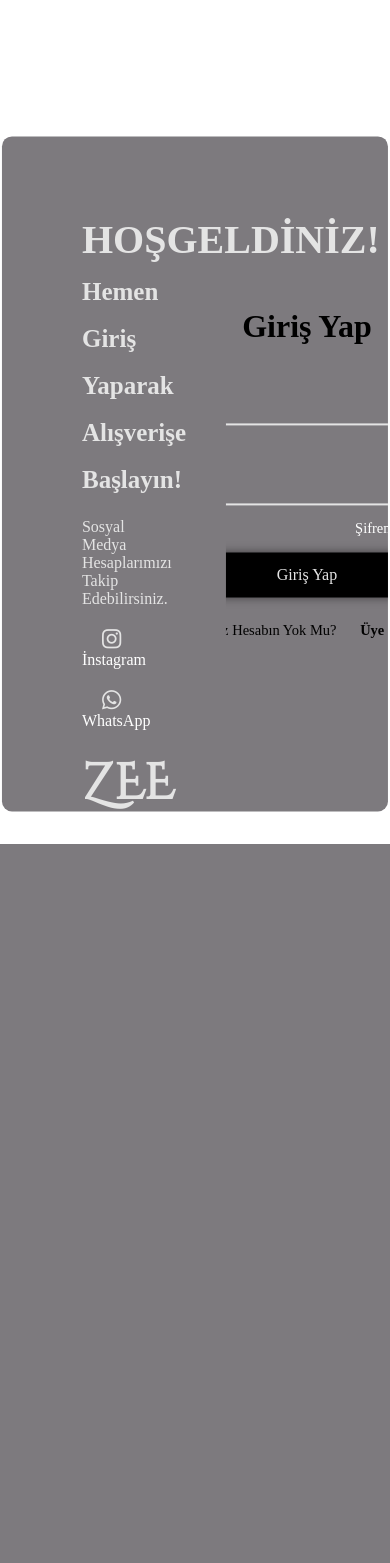
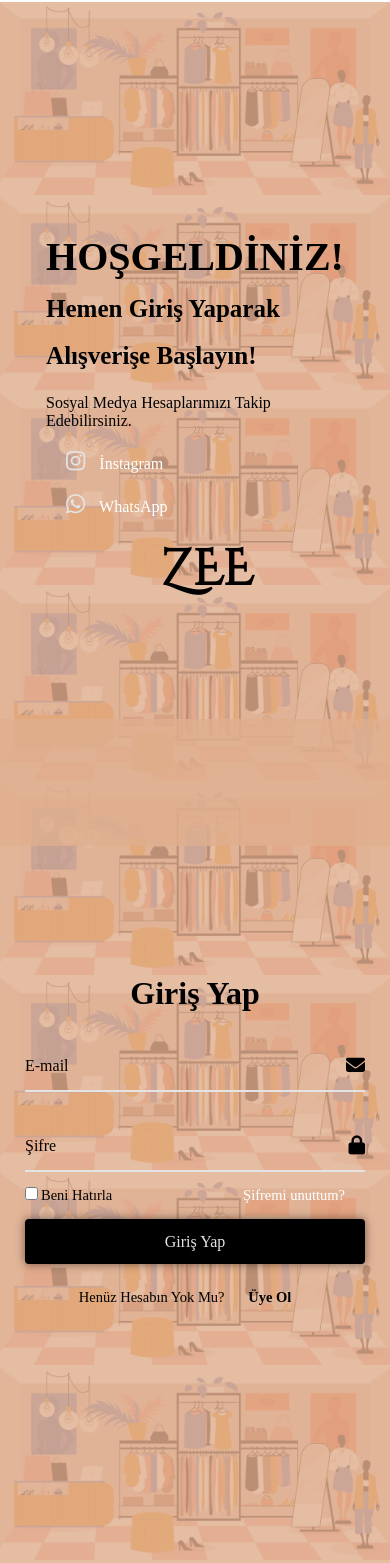
Before and after one commit to esmanurgokkaya/e-ticaret-sitesi, a PHP site: page /login-register.html in a window 390 px wide. Before the commit the page ends 844 px from the top, so only its background shows below. Run offline with PHP 8.4, Linux system fonts and the light colour scheme.

Commit message:
login-responsive

```diff
--- a/css/login-register.css
+++ b/css/login-register.css
@@ -1,14 +1,18 @@
+body{
+    background-image: url('../images/bg.jpg');
+    background-repeat: repeat;
+    background-size: cover;
+    background-position: unset;
+}
+
 .container2{
     position: absolute;
-    top: 55%;
+    top: 49%;
     left: 50%;
     transform: translate(-50%,-50%);
-    width: 99%;
-    height: 80vh;
-    background: rgb(125, 122, 126) no-repeat;
-    background-size: cover;
-    background-position: center;
-    border-radius: 10px;
+    width: 100%;
+    height: 100%;
+    background-color: rgba(224, 175, 143,0.82);
     margin-top: 10px;
 }
 
@@ -20,7 +24,7 @@
     height: 100%;
     background: transparent;
     padding: 80px;
-    color: #e4e4e4;
+    color: black;
     display: flex;
     justify-content: space-evenly;
     flex-direction: column;
@@ -105,7 +109,7 @@
     border: none;
     outline: none;
     font-size: 16px;
-    color: #e4e4e4;
+    color: black;
     font-weight: 500;
     padding-right: 28px;
 }
@@ -142,7 +146,7 @@
 }
 
 .remember-forgot label input{
-    accent-color: #e4e4e4;
+    accent-color: black;
     margin-right: 3px;
 }
 .remember-forgot a{
@@ -182,3 +186,17 @@
 .login-register p a:hover{
     text-decoration: underline;
 }
+
+@media screen and (max-width: 810px) {
+    .container2 .content {
+      width: 100%;
+      justify-content: center;
+      align-items: center;
+    }
+
+    .container2 .logreg-box {
+      width: 100%;
+      top: 85%;
+      background-color: rgba(224, 175, 143,0.82);
+    }
+}
--- a/login-register.html
+++ b/login-register.html
@@ -21,86 +21,6 @@
 
   </head>
   <body>
-    <!-- <header class="header">
-        <div class="container header__inner">
-            <h1 class="logo">ZEE</h1>
-            <form action="" method="get" id="arama" class="search">
-              <input type="text" placeholder="Ürün Ara">
-              <button type="submit"><i class="fa-solid fa-magnifying-glass"></i></button>
-            </form>
-            <div class="icons">
-                <ul>
-                  <li><a href="#" id="icon1" class="logging"><i class="fa-regular fa-user"></i></a>
-                    <ul>
-                      <li><a href="login-register.html">Giriş Yap</a></li>
-                      <li><a href="login-register.html">Kayıt Ol</a></li>
-                    </ul>
-                  </li>
-                  <li><a href="#" id="icon2" class="shopping" title="Sepete Ekle"><i class="fa-solid fa-cart-shopping"></i></a></li>
-                </ul>
-            </div>
-        </div>
-        <div class="container categories">
-            <ul class="nav__links">
-                <li class="nav__item"><a href="#">YENİ</a></li>
-                <li class="nav__item"><a href="#">GİYİM</a>
-                  <ul>
-                    <div class="dropdown">
-                      <button class="mainmenubtn"><a href="#">ÜST GİYİM</a></button>
-                      <div class="dropdown-child">
-                        <button><a href="http://wwww.alanadiniz.com/sayfa1.html">GÖMLEK</a></button>
-                        <button><a href="http://wwww.alanadiniz.com/sayfa1.html">BLUZ/BODY</a></button>
-                        <button><a href="http://wwww.alanadiniz.com/sayfa1.html">KAZAK</a></button>
-                        <button><a href="http://wwww.alanadiniz.com/sayfa1.html">SWEATSHİRT</a></button>
-                        <button><a href="http://wwww.alanadiniz.com/sayfa1.html">ELBİSE</a></button>
-                        <button><a href="http://wwww.alanadiniz.com/sayfa1.html">HIRKA</a></button>
-                      </div>
-                    </div>
-                    <div class="dropdown">
-                      <button class="mainmenubtn"><a href="#">ALT GİYİM</a></button>
-                      <div class="dropdown-child">
-                        <button><a href="http://wwww.alanadiniz.com/sayfa1.html">PANTOLON</a></button>
-                        <button><a href="http://wwww.alanadiniz.com/sayfa1.html">ETEK</a></button>
-                        <button><a href="http://wwww.alanadiniz.com/sayfa1.html">EŞOFMAN</a></button>
-                        <button><a href="http://wwww.alanadiniz.com/sayfa1.html">ŞORT/a></button>
-                      </div>
-                    </div>
-                    <div class="dropdown">
-                      <button class="mainmenubtn"><a href="#">DIŞ GİYİM</a></button>
-                      <div class="dropdown-child">
-                        <button><a href="http://wwww.alanadiniz.com/sayfa1.html">CEKET</a></button>
-                        <button><a href="http://wwww.alanadiniz.com/sayfa1.html">YAĞMURLUK</a></button>
-                        <button><a href="http://wwww.alanadiniz.com/sayfa1.html">KABAN</a></button>
-                        <button><a href="http://wwww.alanadiniz.com/sayfa1.html">MONT</a></button>
-                        <button><a href="http://wwww.alanadiniz.com/sayfa1.html">TRENÇKOT</a></button>
-                      </div>
-                    </div>
-                  </ul>
-                </li>
-                <li class="nav__item"><a href="#">ÇANTA</a>
-                  <ul>
-                    <li><button class="mainmenubtn"><a href="#">SIRT ÇANTASI</a></button></li>
-                    <li><button class="mainmenubtn"><a href="#">EL ÇANTASI</a></button></li>
-                    <li><button class="mainmenubtn"><a href="#">SPOR ÇANTASI</a></button></li>
-                    <li><button class="mainmenubtn"><a href="#">CÜZDAN</a></button></li>
-                  </ul>
-                </li>
-                <li class="nav__item"><a href="#">AKSESUAR</a>
-                  <ul>
-                    <li><button class="mainmenubtn"><a href="#">KOLYE</a></button></li>
-                    <li><button class="mainmenubtn"><a href="#">BİLEKLİK</a></button></li>
-                    <li><button class="mainmenubtn"><a href="#">SAAT</a></button></li>
-                    <li><button class="mainmenubtn"><a href="#">FULAR/ŞAL</a></button></li>
-                  </ul>
-                </li>
-
-                <li class="nav__item"><a href="#">İNDİRİMLİ ÜRÜNLER</a></li>
-            </ul>
-        </div>
-    </header>
- -->
-
-    <section>
     <div class="container2">
         <div class="content">
             <h1 class="logo">ZEE</h1>
@@ -166,35 +86,5 @@
         </div>
         </div>
     </div>
-
-    </section>
-
-<!--
-    <footer class="footer">
-        <div class="first-box">
-          <p class="foot-baslik">Hakkımızda</p>
-          <a href="#"><p>Biz Kimiz</p></a>
-          <a href="#"><p>Mağazalarımız</p></a>
-        </div>
-        <div class="first-box">
-          <p class="foot-baslik">Müşteri Hizmetleri</p>
-          <a href="#"><p>Kargo ve Teslimat Koşulları</p></a>
-          <a href="#"><p>Üyelik Sözleşmesi</p></a>
-          <a href="#"><p>Satış Sözleşmesi</p></a>
-          <a href="#"><p>İade ve Değişim Koşulları</p></a>
-        </div>
-        <div class="first-box">
-          <p class="foot-baslik">İletişim</p>
-          <p>Çağrı Merkezi: 0850 308 56 32</p>
-          <p>Telefon: 0 212 331 0 200</p>
-          <p>E-posta: iletisim@zee.com.tr</p>
-        </div>
-        <div class="first-box">
-          <p class="foot-baslik">Sosyal Medya</p>
-          <p><a href="https://www.instagram.com/esmnr.gkky/"><i class="fa-brands fa-instagram"></i>     İnstagram</a></p>
-          <p><a href="#"><i class="fa-brands fa-whatsapp"></i>     WhatsApp</a></p>
-        </div>
-        <div class="clear"></div>
-    </footer> -->
   </body>
 </html>
```
Lines whose indentation alone changed are shown as unchanged.
